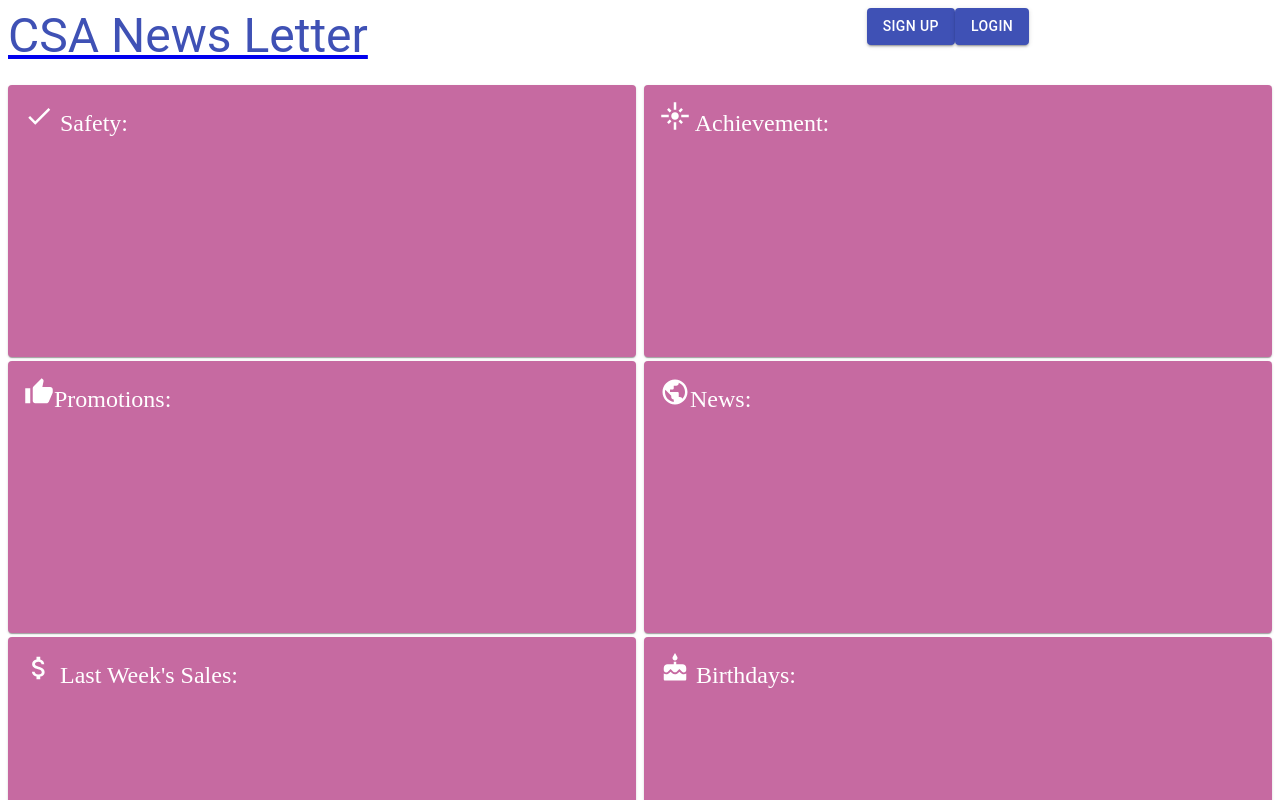
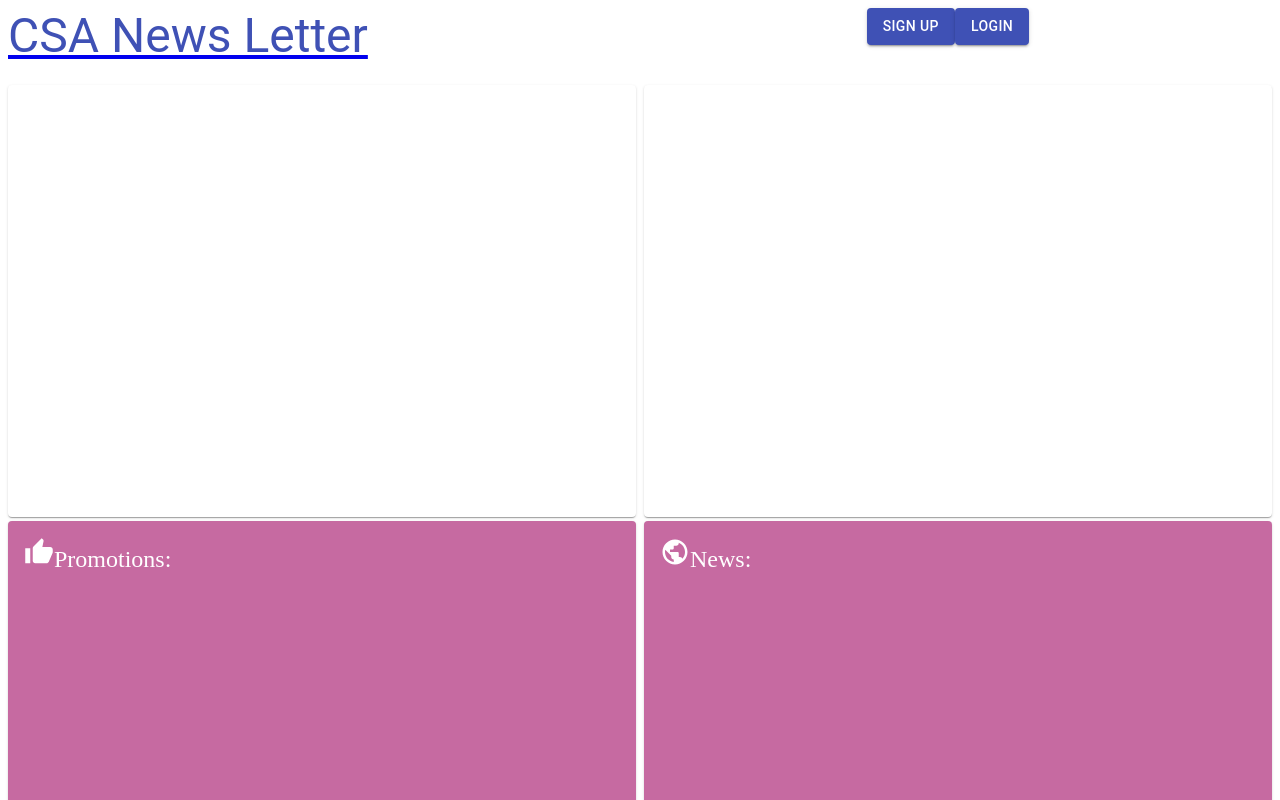
Before and after one commit to PokoShih/NewsLetter, a React (Create React App) app in the folder client/: page / in a window 1280 px wide. Shown: the top 800 px of the page. Built offline with nearby package versions, Linux system fonts and the light colour scheme; no server answers.

Commit message:
indication of image size

```diff
--- a/client/src/components/FullWidthGrid/index.js
+++ b/client/src/components/FullWidthGrid/index.js
@@ -23,8 +23,7 @@ const useStyles = makeStyles((theme) => ({
     padding: theme.spacing(2),
     textAlign: "left",
     color: "#FFFFFF",
-    background: "#C66AA1",
-    height: "30vh",
+    height: "50vh",
     borderColor: "grey.500",
   },
   bottom: {
@@ -32,7 +31,8 @@ const useStyles = makeStyles((theme) => ({
     textAlign: "left",
     background: "#C66AA1",
     color: "#FFFFFF",
-    height: "25vh",
+    height: "50vh",
+
   },
 }));
 
--- a/client/src/pages/NewsPage.js
+++ b/client/src/pages/NewsPage.js
@@ -10,7 +10,7 @@ const useStyles = makeStyles((theme) => ({
     textAlign: "left",
     color: "#FFFFFF",
     background: "#C66AA1",
-    height: "30vh",
+    height: "50vh",
     borderColor: "grey.500",
   }
 
--- a/client/src/pages/PromotionsPage.js
+++ b/client/src/pages/PromotionsPage.js
@@ -10,7 +10,7 @@ const useStyles = makeStyles((theme) => ({
     textAlign: "left",
     color: "#FFFFFF",
     background: "#C66AA1",
-    height: "30vh",
+    height: "50vh",
     borderColor: "grey.500",
   }
 }));
```
